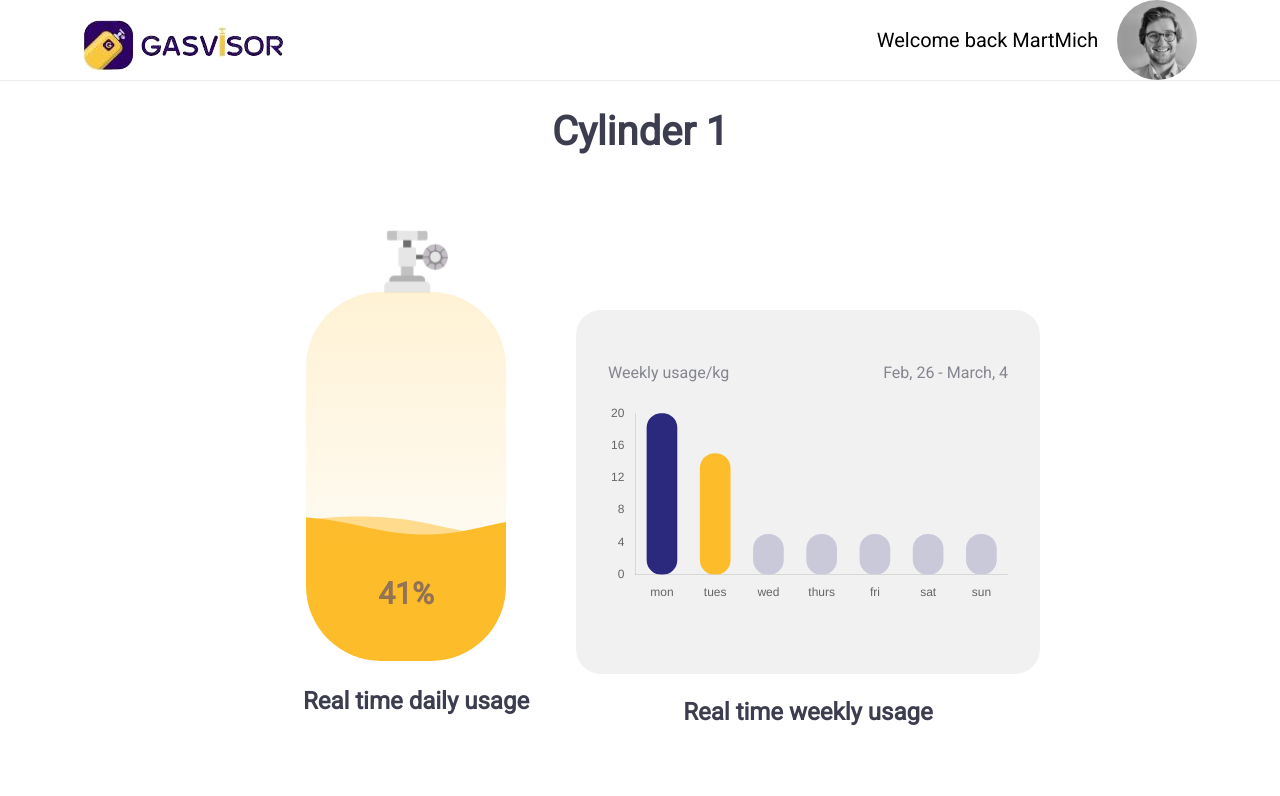
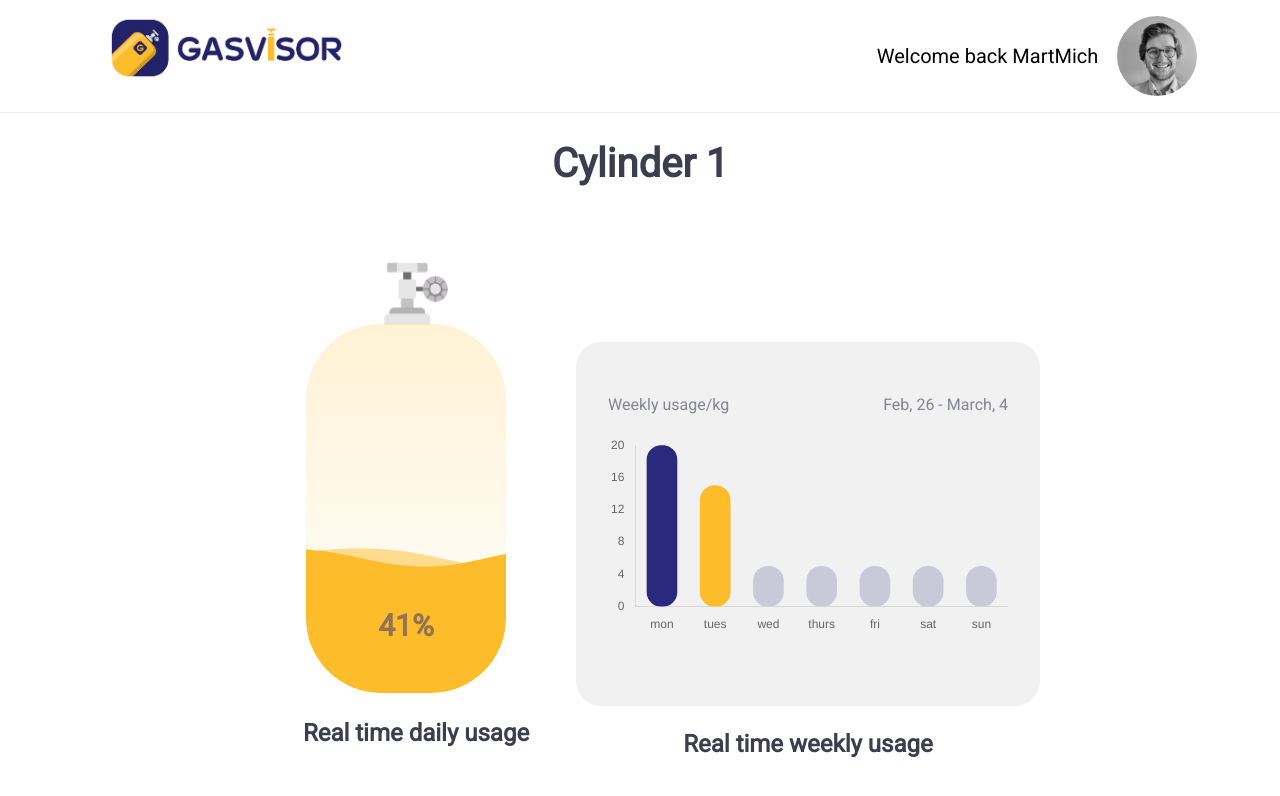
Before and after one commit to AchaRhaah/gasvisor-filling, a React (Create React App) app: page / in a window 1280 px wide. Shown: the top 796 px of the page. Built offline with nearby package versions, Linux system fonts and the light colour scheme.

Commit message:
made cosmetice fixes

```diff
--- a/src/App.js
+++ b/src/App.js
@@ -106,4 +106,3 @@ function App() {
 }
 
 export default App;
-// E64646;
--- a/src/components/Header.js
+++ b/src/components/Header.js
@@ -4,7 +4,9 @@ import "./headerStyles.css";
 function Header() {
   return (
     <div className="header">
-      <img src={require("../images/logo.png")} alt="" />
+      <div className="logo">
+        <img src={require("../images/logo.png")} alt="" className="gas-logo" />
+      </div>
       <div className="right">
         {/* <div> */}
         <p className="welcome">Welcome back MartMich</p>
--- a/src/components/headerStyles.css
+++ b/src/components/headerStyles.css
@@ -27,3 +27,13 @@
     height: 5em;
     border-radius: 50%;
 }
+.gas-logo {
+    width: 18em;
+    height: 6em;
+    object-fit: cover;
+}
+
+.logo {
+    width: 20em;
+    height: 7em;
+}
--- a/src/components/styles.css
+++ b/src/components/styles.css
@@ -28,12 +28,14 @@
 
 }
 
+
 .percent {
     top: -2.5em;
     color: rgba(42, 41, 125, 0.5);
     font-size: 30px;
     font-weight: 700;
 }
+
 
 .cylinder-caption {
     font-size: 1.5em;
```
Also changed, not shown: src/images/logo.png.
